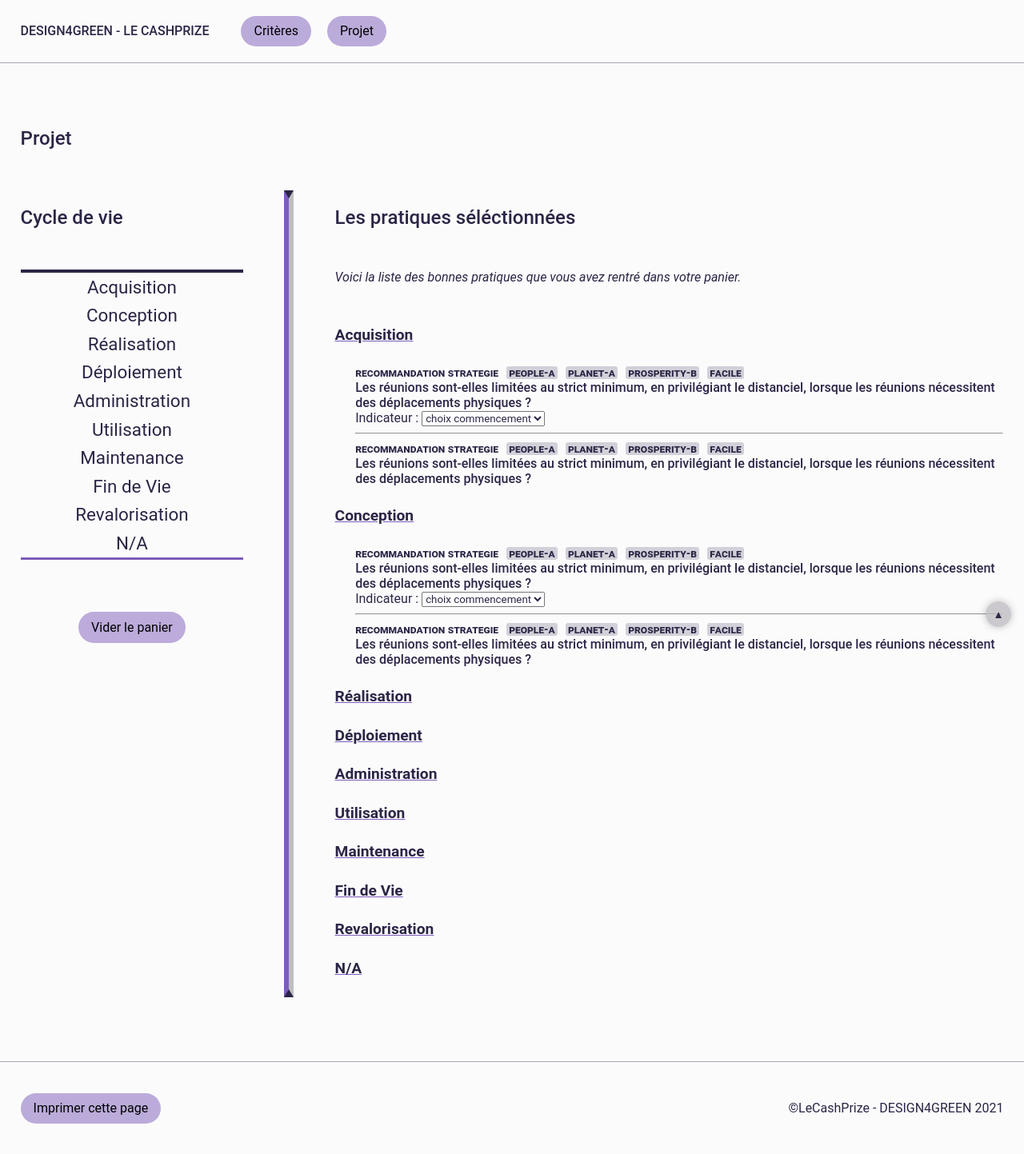
After one commit to Cowlaing/-Le_Cashprize-, a PHP site: page /projetSTRUCTURE.php in a window 1280 px wide. The commit adds this page. Shown: the whole page at 80% size. Run offline with PHP 8.4, Linux system fonts and the light colour scheme.

Commit message:
AFFICHAGE PANIER !!!!!!!

```diff
--- a/Index.php
+++ b/Index.php
@@ -149,8 +149,8 @@
                   <label for="difficulty-facile">Facile</label>
                 </li>
                 <li>
-                  <input type="checkbox" name="type[]" id="difficulty-mid" value="difficulty-mid" onclick="gestionFiltre('MODEREE')">
-                  <label for="difficulty-mid">Modérée</label>
+                  <input type="checkbox" name="type[]" id="difficulty-mid" value="difficulty-mid" onclick="gestionFiltre('MOYEN')">
+                  <label for="difficulty-mid">Moyen</label>
                 </li>
                 <li>
                   <input type="checkbox" name="type[]" id="difficulty-hard" value="difficulty-hard" onclick="gestionFiltre('DIFFICILE')">
--- /dev/null
+++ b/projetSTRUCTURE.php
@@ -0,0 +1,190 @@
+<!doctype html>
+<html lang="fr">
+
+<head>
+    <meta charset="UTF-8">
+    <meta name="viewport" content="width=device-width, initial-scale=1">
+    <meta name="description" content="Sélectionnez vos critères écoresponsable et créer votre projet !">
+    <meta name="keywords" content="eco-conception, bonnes pratiques">
+    <meta name="author" content="Le Cashprize D4G2021">
+    <title>D4G2021 - Projet - Le Cashprize team</title>
+    <link rel="shortcut icon" type="image/x-icon" href="images/planete2.png">
+    <link rel="stylesheet" type="text/css" href="style.css" media="screen">
+    <link rel="stylesheet" type="text/css" href="print.css" media="print">
+</head>
+
+<body id="top">
+    <!--Header PHP-->
+    <?php include 'header.php';  ?>
+    <section class="container">
+        <h2 class="titre">Projet</h2>
+    </section>
+    <!--partie test COLIN-->
+    <!-- PARTIE GAUCHE -->
+    <section class="container">
+        <div class="columns">
+            <div class="aside">
+                <div class="component">
+                    <form class="content" data-screen-only>
+                        <h2 class="titre">Cycle de vie</h2>
+                        <fieldset class="style">
+                            <ul>
+                                <li>
+                                    <a href="#0" input type="button" value="Acquisition" class="menu">Acquisition</a>
+                                </li>
+                                <li>
+                                    <a href="#1" input type="button" value="Conception" class="menu">Conception</a>
+                                </li>
+                                <li>
+                                    <a href="#2" input type="button" value="Réalisation" class="menu">Réalisation</a>
+                                </li>
+                                <li>
+                                    <a href="#3" input type="button" value="Déploiement" class="menu">Déploiement</a>
+                                </li>
+                                <li>
+                                    <a href="#4" input type="button" value="Administration" class="menu">Administration</a>
+                                </li>
+                                <li>
+                                    <a href="#5" input type="button" value="Utilisation" class="menu">Utilisation</a>
+                                </li>
+                                <li>
+                                    <a href="#6" input type="button" value="Maintenance" class="menu">Maintenance</a>
+                                </li>
+                                <li>
+                                    <a href="#7" input type="button" value="FinDeVie" class="menu">Fin de Vie</a>
+                                </li>
+                                <li>
+                                    <a href="#8" input type="button" value="Revalorisation" class="menu">Revalorisation</a>
+                                </li>
+                                <li>
+                                    <a href="#9" input type="button" value="N/A" class="menu">N/A</a>
+                                </li>
+                            </ul>
+                        </fieldset>
+                    </form>
+                    <div class="viderPanier">
+                        <input id="viderPanier" name="viderPanier" type="button" class="Button" onclick="vider()" value="Vider le panier" />
+                    </div>
+                </div>
+            </div>
+            <div class="traith1"></div>
+            <!--séparateur-->
+            <article class="main">
+                <h2 class="titre">Les pratiques séléctionnées</h2>
+                <p class="titre">Voici la liste des bonnes pratiques que vous avez rentré dans votre panier.</p>
+
+                <!--Liste des catégories de pratiques-->
+                <h4 id="0">Acquisition</h4>
+                <ul class="ul-decalage">
+                    <li>
+                        <article>
+                            <div>
+                                <span>RECOMMANDATION STRATEGIE<span>
+                                        <span class="attributs">people-A</span>
+                                        <span class="attributs">planet-A</span>
+                                        <span class="attributs">prosperity-B</span>
+                                        <span class="attributs">FACILE</span></span>
+                                </span>
+                                <h3>Les réunions sont-elles limitées au strict minimum, en privilégiant le
+                                    distanciel, lorsque les réunions nécessitent des déplacements physiques ?
+                                </h3>
+                            </div>
+                            <!--on met pas indicateurs-->
+                            <form data-screen-only>
+                                <label id="progress-IDelement">Indicateur : </label>
+                                <!--INDICATEUR X uniquement-->
+                                <select id="progress-IDelement" name="progress-IDelement">
+                                    <option value="0">choix commencement</option>
+                                    <option value="100">choix terminé</option>
+                                </select>
+                            </form>
+                        </article>
+                    </li>
+                    <hr>
+                    <!--PETITE DELIMITATION-->
+                    <li>
+                        <article>
+                            <div>
+                                <div>
+                                    <span>RECOMMANDATION STRATEGIE<span>
+                                            <span class="attributs">people-A</span>
+                                            <span class="attributs">planet-A</span>
+                                            <span class="attributs">prosperity-B</span>
+                                            <span class="attributs">FACILE</span></span>
+                                    </span>
+                                    <h3>Les réunions sont-elles limitées au strict minimum, en privilégiant le
+                                        distanciel, lorsque les réunions nécessitent des déplacements physiques ?
+                                    </h3>
+                                </div>
+                            </div>
+                        </article>
+                    </li>
+                </ul>
+                <h4 id="1">Conception</h4>
+                <ul class="ul-decalage">
+                    <li>
+                        <article>
+                            <div>
+                                <span>RECOMMANDATION STRATEGIE<span>
+                                        <span class="attributs">people-A</span>
+                                        <span class="attributs">planet-A</span>
+                                        <span class="attributs">prosperity-B</span>
+                                        <span class="attributs">FACILE</span></span>
+                                </span>
+                                <h3>Les réunions sont-elles limitées au strict minimum, en privilégiant le
+                                    distanciel, lorsque les réunions nécessitent des déplacements physiques ?
+                                </h3>
+                            </div>
+                            <!--on met pas indicateurs-->
+                            <form data-screen-only>
+                                <label id="progress-IDelement">Indicateur : </label>
+                                <!--INDICATEUR X uniquement-->
+                                <select id="progress-IDelement" name="progress-IDelement">
+                                    <option value="0">choix commencement</option>
+                                    <option value="100">choix terminé</option>
+                                </select>
+                            </form>
+                        </article>
+                    </li>
+                    <hr>
+                    <!--PETITE DELIMITATION-->
+                    <li>
+                        <article>
+                            <div>
+                                <div>
+                                    <span>RECOMMANDATION STRATEGIE<span>
+                                            <span class="attributs">people-A</span>
+                                            <span class="attributs">planet-A</span>
+                                            <span class="attributs">prosperity-B</span>
+                                            <span class="attributs">FACILE</span></span>
+                                    </span>
+                                    <h3>Les réunions sont-elles limitées au strict minimum, en privilégiant le
+                                        distanciel, lorsque les réunions nécessitent des déplacements physiques ?
+                                    </h3>
+                                </div>
+                            </div>
+                        </article>
+                    </li>
+                </ul>
+                <h4 id="2">Réalisation</h4>
+                <h4 id="3">Déploiement</h4>
+                <h4 id="4">Administration</h4>
+                <h4 id="5">Utilisation</h4>
+                <h4 id="6">Maintenance</h4>
+                <h4 id="7">Fin de Vie</h4>
+                <h4 id="8">Revalorisation</h4>
+                <h4 id="9">N/A</h4>
+
+            </article>
+    </section>
+
+
+
+    <a href="#top" data-screen-only>
+        <button class="top"></button>
+    </a>
+    <!--Footer PHP-->
+    <?php include 'footer.php';  ?>
+</body>
+
+</html>
--- a/style.css
+++ b/style.css
@@ -300,6 +300,7 @@ span {
     font-size: 14px;
     font-variant: small-caps;
     text-transform: lowercase;
+    font-weight: bold;
 }
 
 .attributs {
@@ -313,3 +314,45 @@ h3 {
     font-size: 1rem;
     margin: 0;
 }
+
+
+/*----------------STYLE PROJET.PHP--------------*/
+h4 {
+    font-size: 1.2rem;
+    font-weight: bold;
+    text-decoration: underline;
+    text-decoration-color: rgb(124,93,186, 1);
+}
+.menu {
+    color: rgb(44, 37, 70, 1);
+    padding: 0.3rem 0.5rem;
+    cursor: pointer;
+    display: flex;
+    align-items: center;
+    text-decoration: none;
+    font-size: 1.4rem;
+    justify-content: center;
+}
+.menu:hover {
+    text-decoration: underline;
+    text-decoration-color: rgb(124,93,186, 1);
+}
+.style {
+    border-bottom: 3px solid #7c5dba;
+    border-top: 4px solid #2c2546;
+}
+.ul-decalage {
+    margin-left: 2vw;
+}
+.viderPanier {
+    text-align: center;
+}
+.traith1 {
+    border-style: dashed;
+    border-right: 6px solid #bebdc0;
+    border-left: 6px solid #7c5dba;
+    border-bottom: 10px solid #2c2546;
+    border-top: 10px solid #2c2546;
+    height: auto;
+    display: inline-block;
+}
```
Also changed, not shown: gestionPanier.js (+81 -26 lines), projet.php (+95 -12 lines), pratiquesFROMexcel.json.
